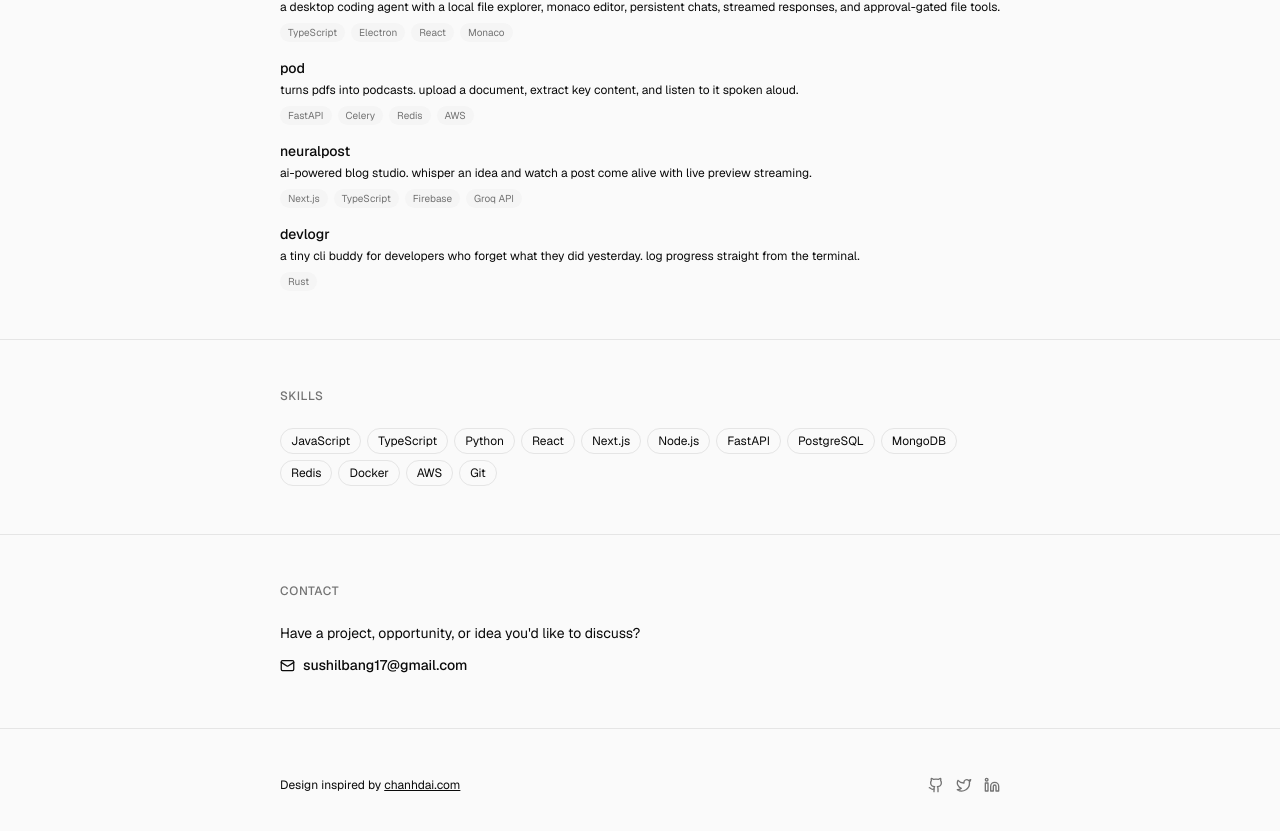
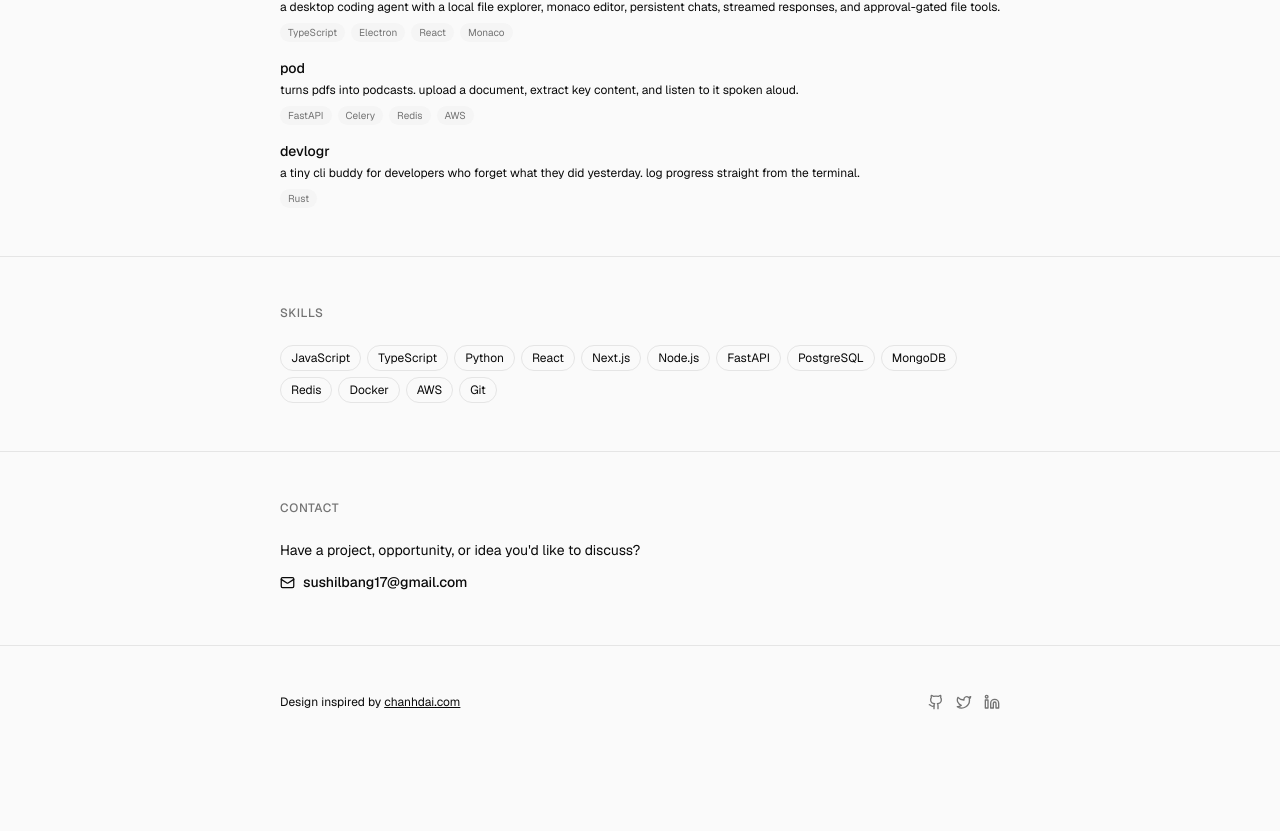
Before and after one commit to sushilbang/portfolio, a Next.js app: page / in a window 1280 px wide. Shown: the part 978-1809 px from the top of the page. After the commit the page ends 1768 px from the top, so only its background shows below. Built offline with nearby package versions, Linux system fonts and the light colour scheme.

Commit message:
blog update, theme change sound and more

```diff
--- a/app/blog/blog.ts
+++ b/app/blog/blog.ts
@@ -1,4 +1,9 @@
 export const blogs = [
+    {
+        "title": "a coding agent is a context engine before it's an editor",
+        "link": "https://sushil.bearblog.dev/a-coding-agent-is-a-context-engine-before-its-an-editor/",
+        "date": "2026-10-11"
+    },
     {
         "title": "are fastapi and celery enough?",
         "link": "https://sushil.bearblog.dev/fastapi-and-celery/",
--- a/app/page.tsx
+++ b/app/page.tsx
@@ -18,14 +18,8 @@ const featuredProjects = [
   {
     title: 'pod',
     description: 'turns pdfs into podcasts. upload a document, extract key content, and listen to it spoken aloud.',
-    href: 'https://pod.sushilbang.xyz/',
+    href: 'https://github.com/sushilbang/pod',
     tags: ['FastAPI', 'Celery', 'Redis', 'AWS'],
-  },
-  {
-    title: 'neuralpost',
-    description: 'ai-powered blog studio. whisper an idea and watch a post come alive with live preview streaming.',
-    href: 'https://neuralpost.sushilbang.xyz/',
-    tags: ['Next.js', 'TypeScript', 'Firebase', 'Groq API'],
   },
   {
     title: 'devlogr',
--- a/app/projects/page.tsx
+++ b/app/projects/page.tsx
@@ -11,14 +11,8 @@ const projects = {
     {
       title: 'pod',
       description: 'pod turns dusty pdfs into lively, bite-sized podcasts. upload a document and it pulls out the gold, writes a smooth script, and speaks it aloud in clear, distinct voices. perfect for anyone who\'d rather listen than read.',
-      href: 'https://pod.sushilbang.xyz/',
+      href: 'https://github.com/sushilbang/pod',
       technologies: ['FastAPI', 'Celery', 'Redis', 'Supabase', 'AWS'],
-    },
-    {
-      title: 'neuralpost',
-      description: 'your pocket-sized blog studio. just whisper an idea and watch a stunning post come alive in seconds: crisp words and a live preview streaming as it writes. all your posts chill in a searchable library. switch vibes in a click from cozy chai-theme to neon nights or clean minimal.',
-      href: 'https://neuralpost.sushilbang.xyz/',
-      technologies: ['Next.js', 'TypeScript', 'React', 'Firebase', 'Firestore', 'Groq API', 'Tailwind CSS'],
     },
     {
       title: 'zerohunger',
--- a/components/theme-toggle.tsx
+++ b/components/theme-toggle.tsx
@@ -10,6 +10,42 @@ type DocumentWithViewTransition = Document & {
     finished: Promise<void>;
   };
 };
+
+type WindowWithWebkitAudio = Window & {
+  webkitAudioContext?: typeof AudioContext;
+};
+
+function playThemeChangeSound(nextTheme: 'light' | 'dark') {
+  try {
+    const AudioContextClass = window.AudioContext
+      ?? (window as WindowWithWebkitAudio).webkitAudioContext;
+
+    if (!AudioContextClass) return;
+
+    const audioContext = new AudioContextClass();
+    const oscillator = audioContext.createOscillator();
+    const gain = audioContext.createGain();
+    const now = audioContext.currentTime;
+    const startFrequency = nextTheme === 'light' ? 420 : 620;
+    const endFrequency = nextTheme === 'light' ? 720 : 340;
+
+    oscillator.type = 'sine';
+    oscillator.frequency.setValueAtTime(startFrequency, now);
+    oscillator.frequency.exponentialRampToValueAtTime(endFrequency, now + 0.12);
+
+    gain.gain.setValueAtTime(0.0001, now);
+    gain.gain.exponentialRampToValueAtTime(0.07, now + 0.01);
+    gain.gain.exponentialRampToValueAtTime(0.0001, now + 0.14);
+
+    oscillator.connect(gain);
+    gain.connect(audioContext.destination);
+    oscillator.start(now);
+    oscillator.stop(now + 0.15);
+    oscillator.addEventListener('ended', () => void audioContext.close(), { once: true });
+  } catch {
+    // Theme switching should still work if audio is unavailable or blocked.
+  }
+}
 
 export function ModeToggle() {
   const { setTheme, resolvedTheme } = useTheme();
@@ -40,6 +76,8 @@ export function ModeToggle() {
     const viewTransitionDocument = document as DocumentWithViewTransition;
     const reduceMotion = window.matchMedia('(prefers-reduced-motion: reduce)').matches;
 
+    playThemeChangeSound(nextTheme);
+
     if (!viewTransitionDocument.startViewTransition || reduceMotion) {
       setTheme(nextTheme);
       return;
```
Also changed, not shown: 1 other file (tests, documents, lock files or other folders).
